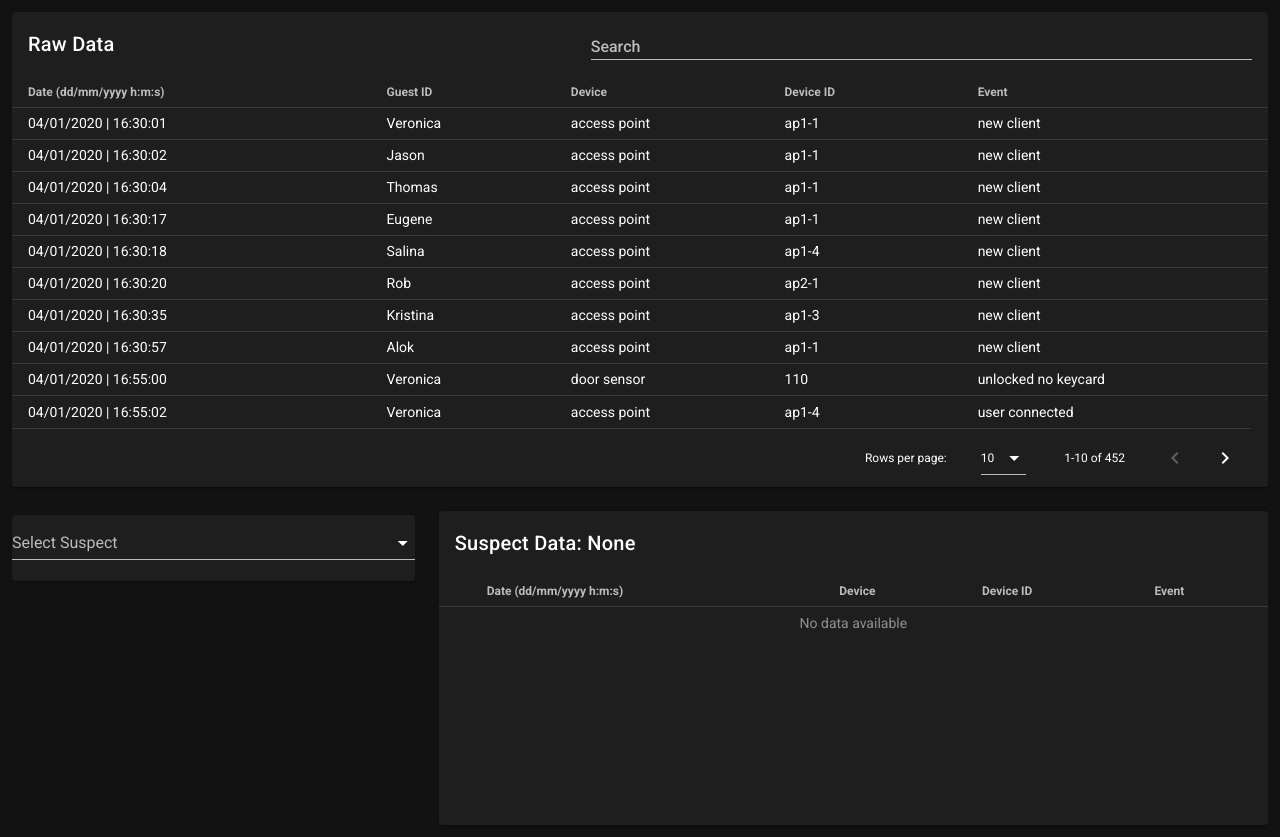
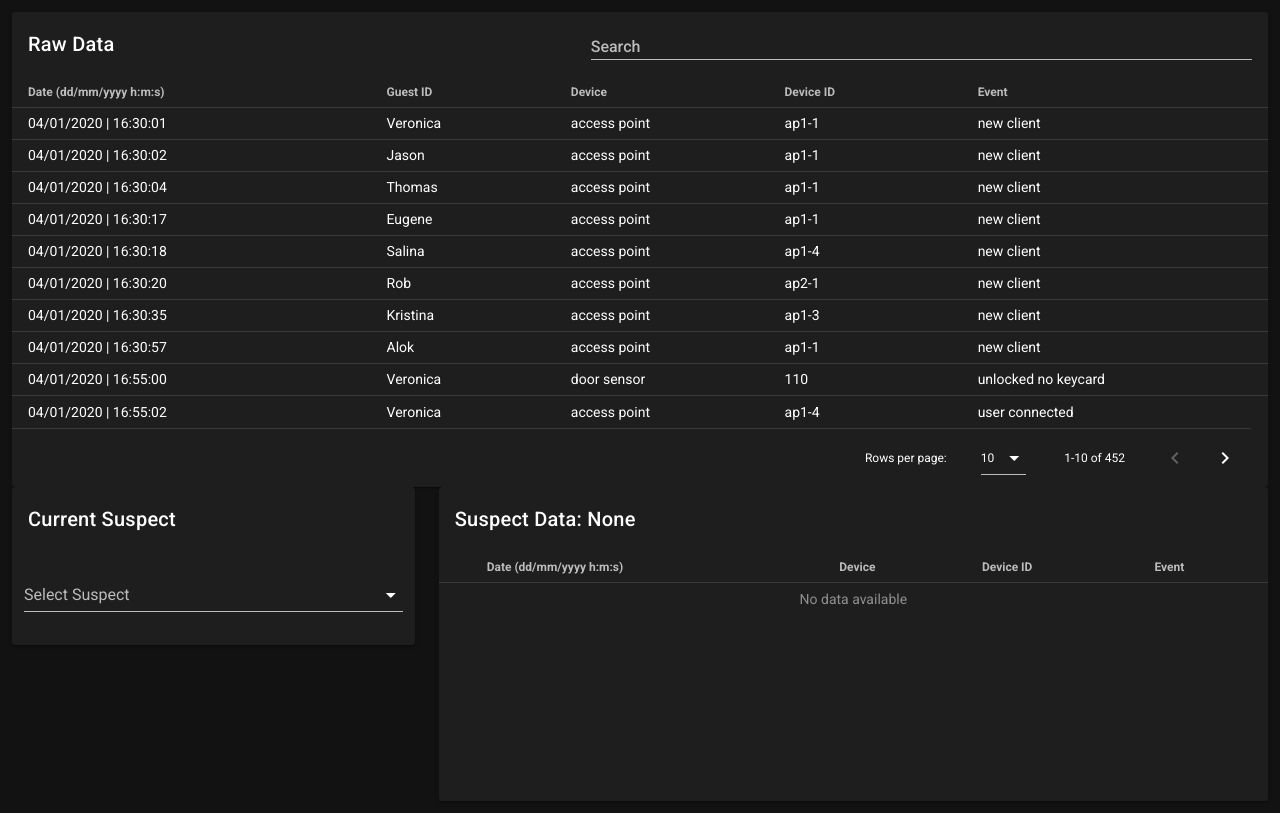
Before and after one commit to trananh-khoa/m3app, a Vue app: page / in a window 1280 px wide. After the commit the page ends 813 px from the top, so only its background shows below. Built offline with nearby package versions, Linux system fonts and the light colour scheme.

Commit message:
Fixed styling and select usage

```diff
--- a/src/components/DataTable.vue
+++ b/src/components/DataTable.vue
@@ -47,6 +47,6 @@ export default {
 
 <style scoped>
 .datatable-card {
-  margin: 12px;
+  margin: 12px 12px -12px 12px;
 }
 </style>
--- a/src/components/SuspectData.vue
+++ b/src/components/SuspectData.vue
@@ -1,5 +1,5 @@
 <template>
-  <v-card class='datatable-card' raised>
+  <v-card raised>
     <v-card-title>Suspect Data: {{suspect}}</v-card-title>
     <v-data-table
       dense
--- a/src/components/SuspectList.vue
+++ b/src/components/SuspectList.vue
@@ -1,9 +1,12 @@
 <template>
-  <v-card class ='suspectlist-data' raised>
-    <v-select
+  <v-card raised>
+    <v-card-title>Current Suspect</v-card-title>
+    <v-container>
+      <v-select
         :items="items"
         label="Select Suspect"
       ></v-select>
+    </v-container>
   </v-card>
 </template>
 
@@ -16,3 +19,7 @@ export default {
   }),
 };
 </script>
+
+<style>
+
+</style>
```
